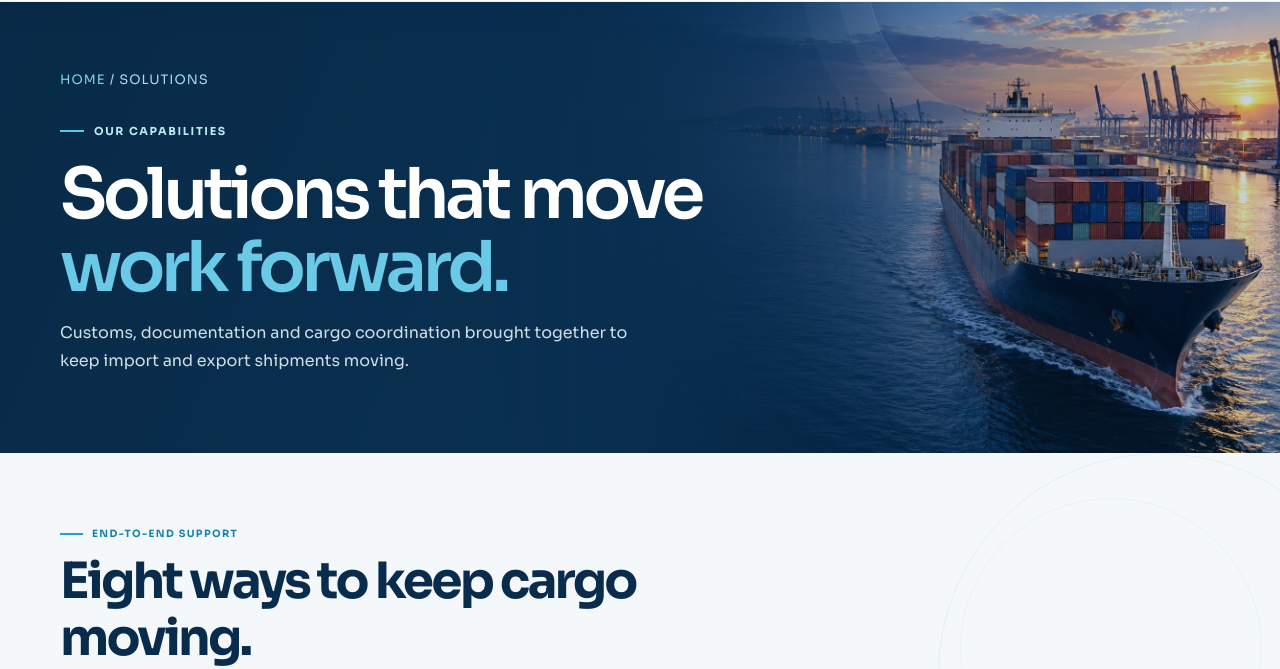
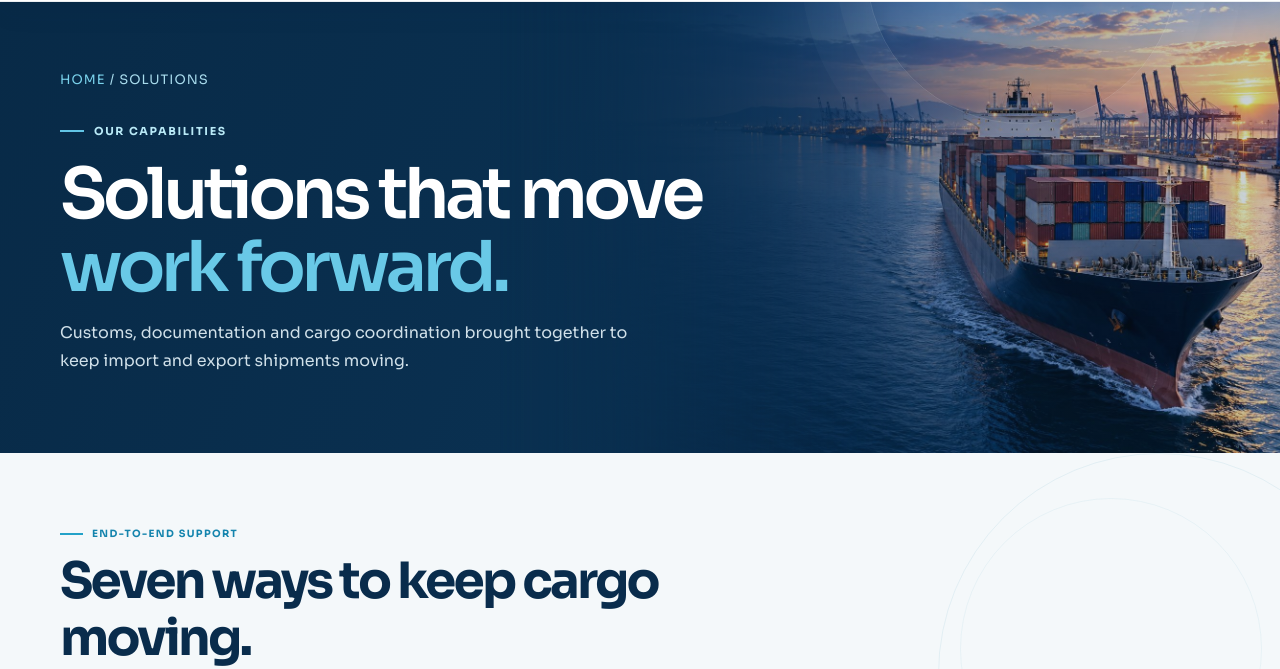
Before and after one commit to shikhar0118/sea-asia-website, a plain HTML site: page pages/solutions.html in a window 1280 px wide. Shown: the part 121-790 px from the top of the page. Drawn offline with nearby package versions, Linux system fonts and the light colour scheme.

Commit message:
solutions

```diff
--- a/pages/solutions.html
+++ b/pages/solutions.html
@@ -88,7 +88,7 @@
         <div class="container">
           <div class="solutions-intro">
             <p class="eyebrow"><span></span> END-TO-END SUPPORT</p>
-            <h2>Eight ways to keep cargo moving.</h2>
+            <h2>Seven ways to keep cargo moving.</h2>
             <p>Select a service card to view its details and see how our team can support your shipment.</p>
           </div>
           <div class="page-grid service-detail-grid interactive-solutions">
```
